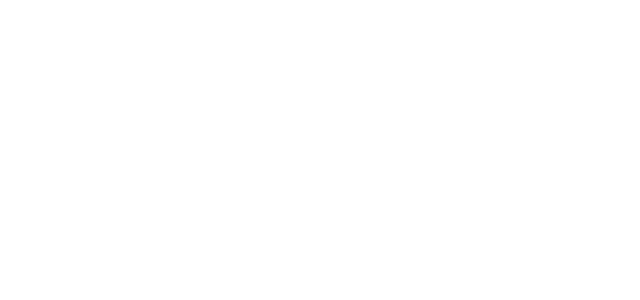
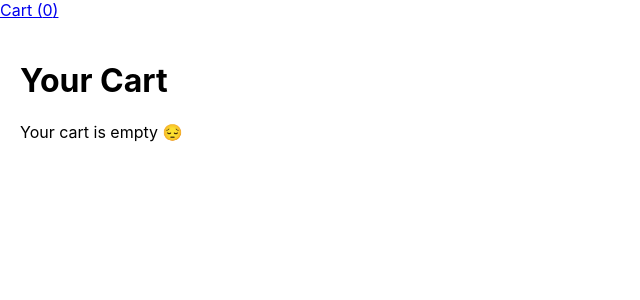
Before and after one commit to bzukow/shop-site-react-practice, a React (Create React App) app: page /cart in a window 1280 px wide. Before the commit this address had no page. Shown: the top 300 px of the page, without its empty margins (0-640 px from the left). Built offline with nearby package versions, Linux system fonts and the light colour scheme.

Commit message:
Adding Cart function part 2

```diff
--- a/src/App.js
+++ b/src/App.js
@@ -1,10 +1,10 @@
 
 import { useState, useEffect } from "react";
 import products from "./db.json";
-import { BrowserRouter, Routes, Route } from "react-router-dom";
+import { BrowserRouter, Routes, Route, Link } from "react-router-dom";
 import Home from "./pages/Home";
 import ProductDetails from "./pages/ProductDetails";
-
+import Cart from "./pages/Cart";
 function App() {
   const [productsList, setProductsList] = useState([]);
   const [loading, setLoading] = useState(true);
@@ -26,7 +26,11 @@ function App() {
     setCart((prevCart) => prevCart.filter((item) => item.id !== productId));
   };
   return (
+
     <BrowserRouter>
+    <header>
+        <Link to="/cart">Cart ({cart.length})</Link>
+      </header>
       <Routes>
         <Route
           path="/"
@@ -36,8 +40,11 @@ function App() {
           path="/product/:id"
           element={loading ? <h2>Loading...</h2> : <ProductDetails productsList={productsList} addToCart={addToCart} />}
         />
+        <Route path="/cart" element={<Cart cart={cart} removeFromCart={removeFromCart} />} />
       </Routes>
+
     </BrowserRouter>
+
   );
 }
 
--- a/src/ProductsList.js
+++ b/src/ProductsList.js
@@ -1,8 +1,6 @@
 import ProductCard from "./ProductCard.js"
 import styles from "./ProductsList.module.css"
 function ProductsList({productsList, addToCart}) {
-
-
   return (
       <div className={styles['products-list']}>
         {productsList.map((product) => (
--- /dev/null
+++ b/src/pages/Cart.js
@@ -0,0 +1,27 @@
+import styles from "./Cart.module.css";
+
+function Cart({ cart, removeFromCart }) {
+  return (
+    <div className={styles["cart-page"]}>
+      <h1>Your Cart</h1>
+      {cart.length === 0 ? (
+        <p>Your cart is empty 😔</p>
+      ) : (
+        <ul>
+          {cart.map((item, index) => (
+            <li key={index} className={styles["cart-item"]}>
+              <img src={item.fotoSrc} alt={item.name} />
+              <div>
+                <h3>{item.name}</h3>
+                <p>{item.price}€</p>
+                <button onClick={() => removeFromCart(item.id)}>Remove</button>
+              </div>
+            </li>
+          ))}
+        </ul>
+      )}
+    </div>
+  );
+}
+
+export default Cart;
--- /dev/null
+++ b/src/pages/Cart.module.css
@@ -0,0 +1,20 @@
+.cart-page {
+    padding: 20px;
+  }
+
+  .cart-item {
+    display: flex;
+    align-items: center;
+    margin-bottom: 10px;
+  }
+
+  .cart-item img {
+    width: 50px;
+    height: 50px;
+    margin-right: 10px;
+  }
+
+  .cart-item button {
+    margin-left: auto;
+    padding: 5px 10px;
+  }
--- a/src/pages/ProductDetails.js
+++ b/src/pages/ProductDetails.js
@@ -5,7 +5,12 @@ function ProductDetails({productsList, addToCart}) {
 
   const product = productsList.find(product => product.id === id);
   if (!product) {
-    return <p>Product not found. 😢</p>; // Jeśli brak produktu
+    return (
+    <div className={styles["product-details-page"]}>
+      <p>Product not found. 😢</p>;
+      <button className={styles["button"]} onClick={() => addToCart(product)}>Back to the list</button>
+    </div>
+   );
   }
   return (
     <div className={styles["product-details-page"]}>
```
